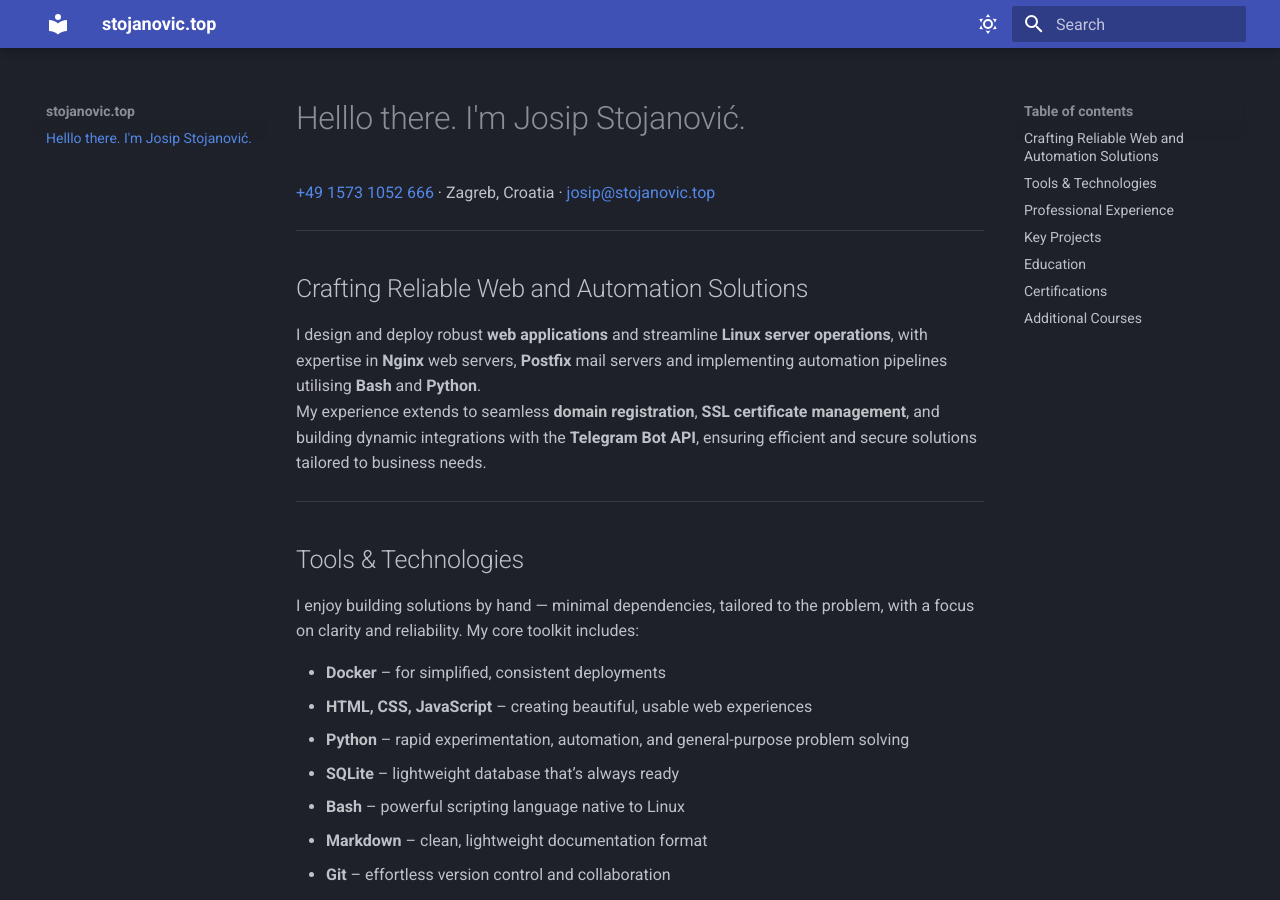
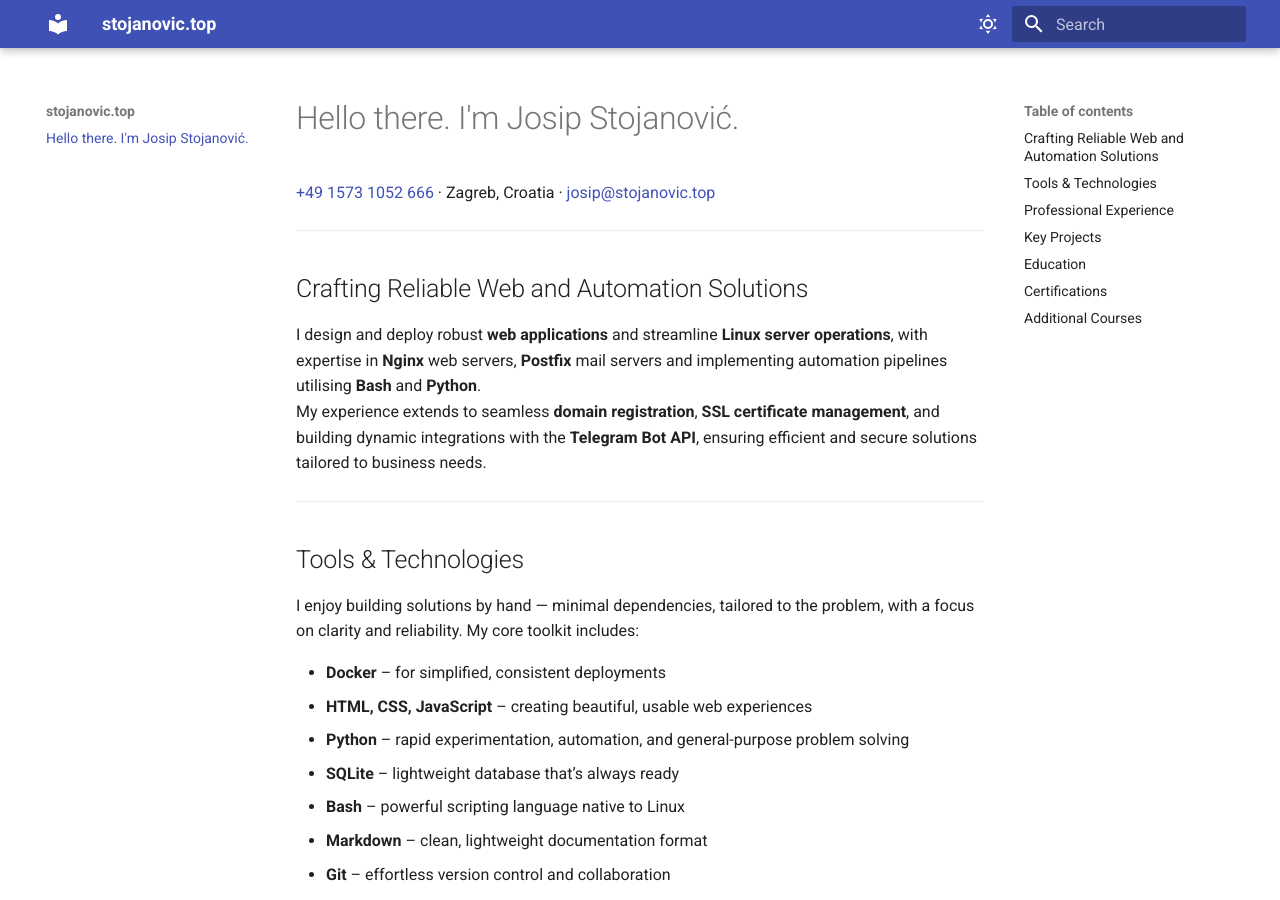
Before and after one commit to ratsstuben-germering/stojanovic.top, an MkDocs documentation site: the page built from material_for_markdown/STATIC/docs/index.md, in a window 1280 px wide and 900 px high. Built offline with MkDocs 1.6.1 and Material for MkDocs 9.7.7, drawn with Linux system fonts in a browser that asks for light colours.

Commit message:
j 6.16.7-arch1-1 Sat Sep 27 11:54:32 AM CEST 2025

```diff
--- a/material_for_markdown/STATIC/docs/index.md
+++ b/material_for_markdown/STATIC/docs/index.md
@@ -1,4 +1,4 @@
-# Helllo there. I'm Josip Stojanović.
+# Hello there. I'm Josip Stojanović.
 
 [+49 1573 1052 666](tel:+4915731052666) · Zagreb, Croatia · [josip@stojanovic.top](mailto:josip@stojanovic.top)
 
--- a/material_for_markdown/STATIC/mkdocs.yml
+++ b/material_for_markdown/STATIC/mkdocs.yml
@@ -7,17 +7,17 @@ theme:
     - navigation.footer
   palette:
     # Primary theme (default: light)
-    - scheme: slate
+    - scheme: default
       toggle:
         icon: material/weather-sunny
         name: Light
     # Dark theme
-    - scheme: default
+    - scheme: slate
       toggle:
         icon: material/weather-night
         name: Dark
     # Optional: Auto-detect system preference
-    #- scheme: preference
-    #  toggle:
-    #    icon: material/theme-light-dark
-    #    name: Auto
+    - scheme: preference
+      toggle:
+        icon: material/theme-light-dark
+        name: Auto
```
Also changed, not shown: README.md.
